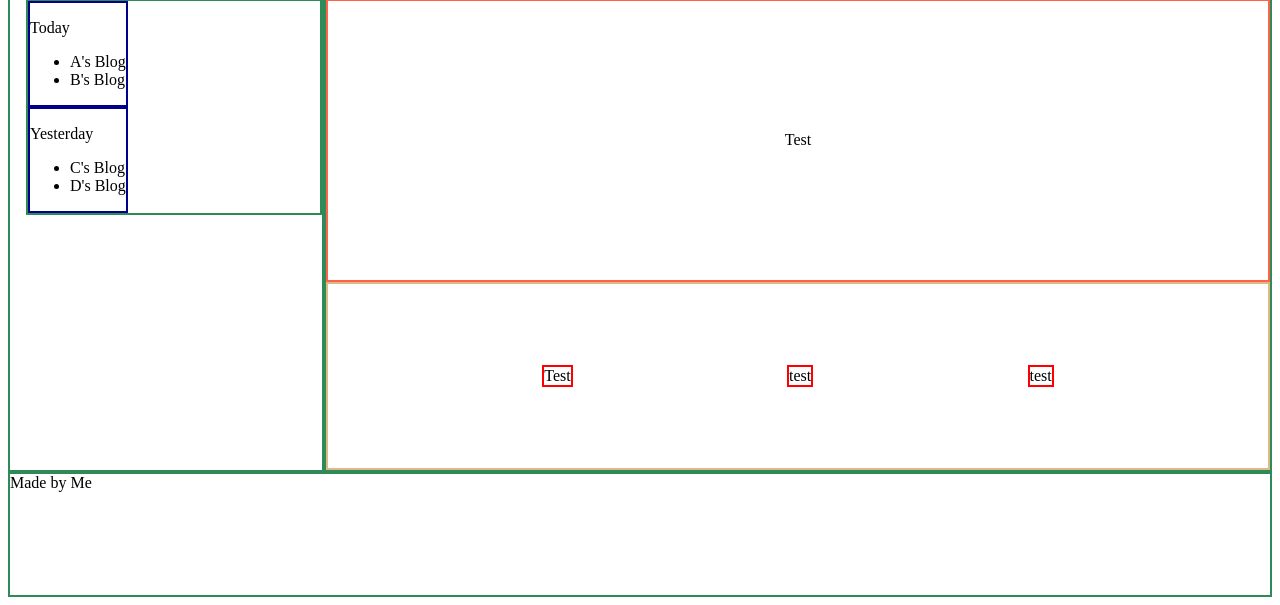
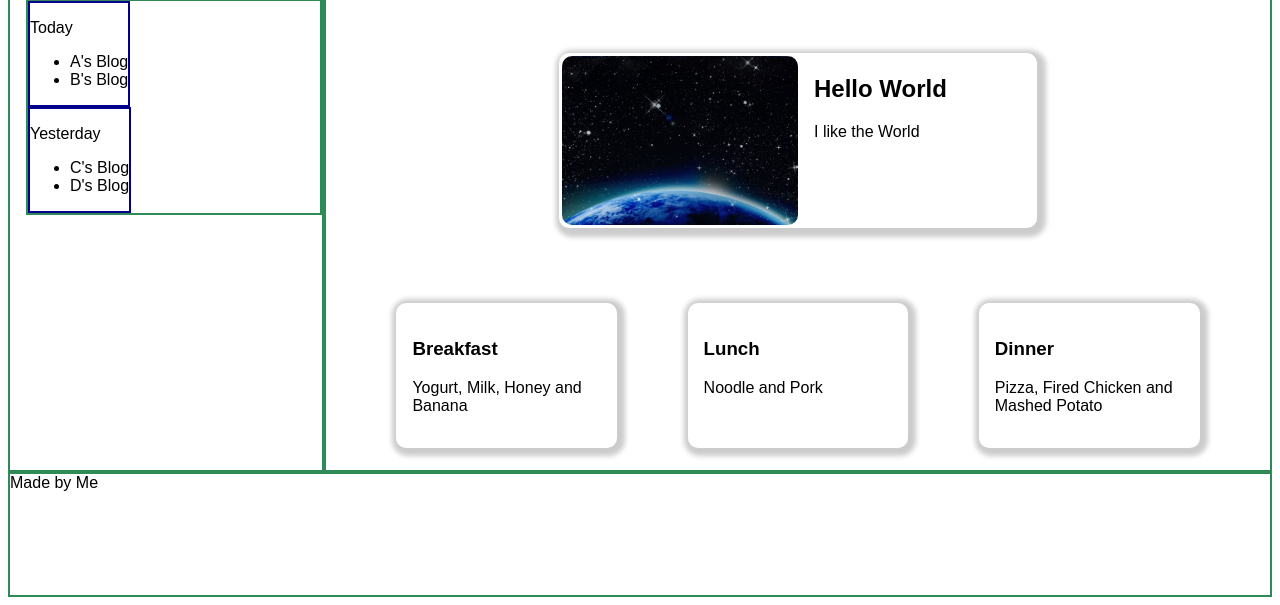
Before and after one commit to chirateep/personal-blog-website, a plain HTML site: page index.html in a window 1280 px wide. Shown: the part 211-816 px from the top of the page. Drawn offline with Linux system fonts and the light colour scheme.

Commit message:
[feat] add text and style to blog add text and style to blog shadow and rounder image

```diff
--- a/css/home.css
+++ b/css/home.css
@@ -1,3 +1,7 @@
+body {
+    font-family: Arial, Helvetica, sans-serif;
+}
+
 .container {
     display: grid;
     width: 100%;
@@ -89,15 +93,34 @@
 }
 
 .topic {
-    border: tomato solid 2px;
     display: flex;
     flex-direction: row;
     align-items: center;
     justify-content: center;
 }
 
+.highlight {
+    display: grid;
+    height: 60%;
+    width: 50%;
+    grid-template-columns: repeat(2, 1fr);
+    padding: 3px;
+    box-shadow: 3px 3px 5px 6px #ccc;
+    border-radius: 10px;
+}
+
+.highlight-image {
+    background-image: url(../image/world-cool.jpg);
+    background-size: cover;
+    background-position: center center;
+    border-radius: 10px;
+}
+
+.highlight-text {
+    margin-left: 1em;
+}
+
 .blog-list {
-    border: burlywood solid 2px;
     display: flex;
     flex-direction: row;
     align-items: center;
@@ -105,7 +128,11 @@
 }
 
 .blog {
-    border: red solid 2px;
+    padding: 1em;
+    width: 20%;
+    height: 60%;
+    box-shadow: 2px 2px 5px 6px #ccc;
+    border-radius: 10px;
 }
 
 .footer {
--- a/index.html
+++ b/index.html
@@ -39,18 +39,25 @@
         <div class="content box">
             <div class="topic">
                 <div class="highlight">
-                    Test
+                    <div class="highlight-image"></div>
+                    <div class="highlight-text">
+                        <h2>Hello World</h2>
+                        <p>I like the World</p>
+                    </div>
                 </div>
             </div>
             <div class="blog-list">
                 <div class="blog">
-                    Test
+                    <h3>Breakfast</h3>
+                    <p>Yogurt, Milk, Honey and Banana</p>
                 </div>
                 <div class="blog">
-                    test
+                    <h3>Lunch</h3>
+                    <p>Noodle and Pork</p>
                 </div>
                 <div class="blog">
-                    test
+                    <h3>Dinner</h3>
+                    <p>Pizza, Fired Chicken and <br> Mashed Potato</p>
                 </div>
             </div>
         </div>
```
Also changed, not shown: image/world-cool.jpg (added).
